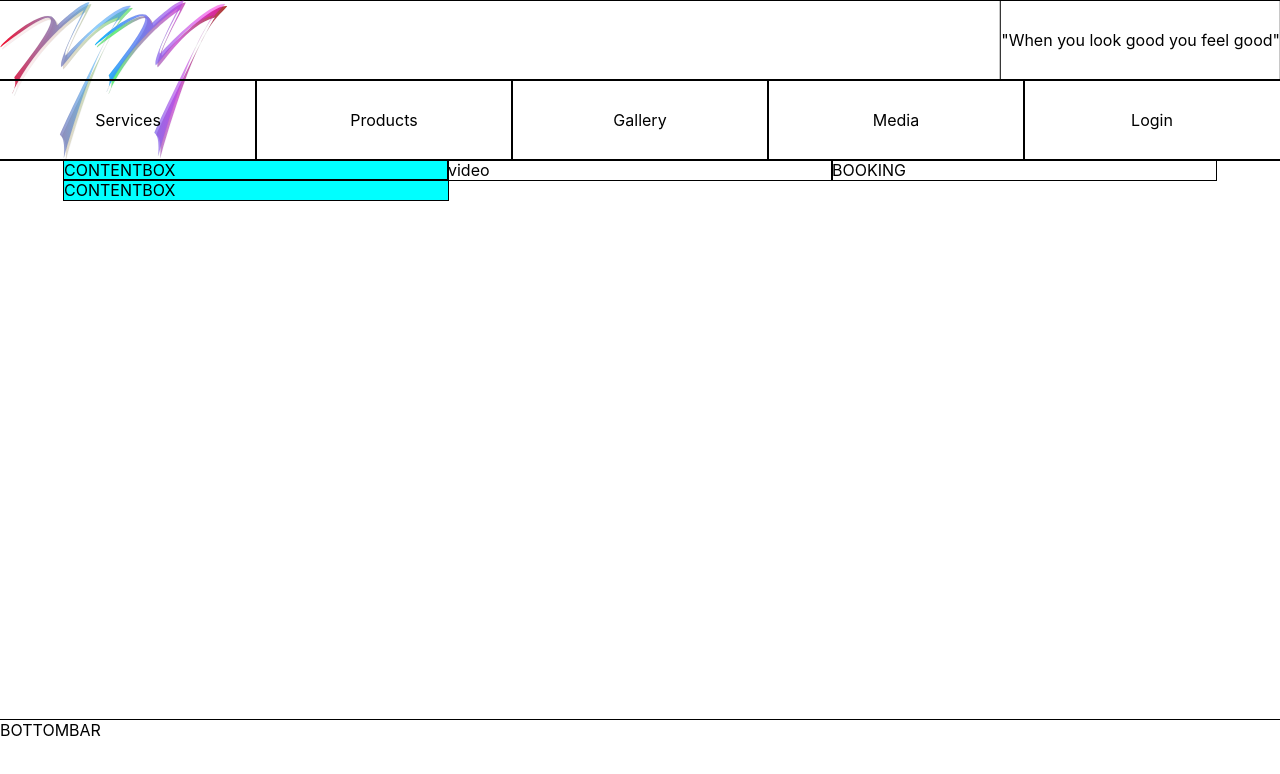
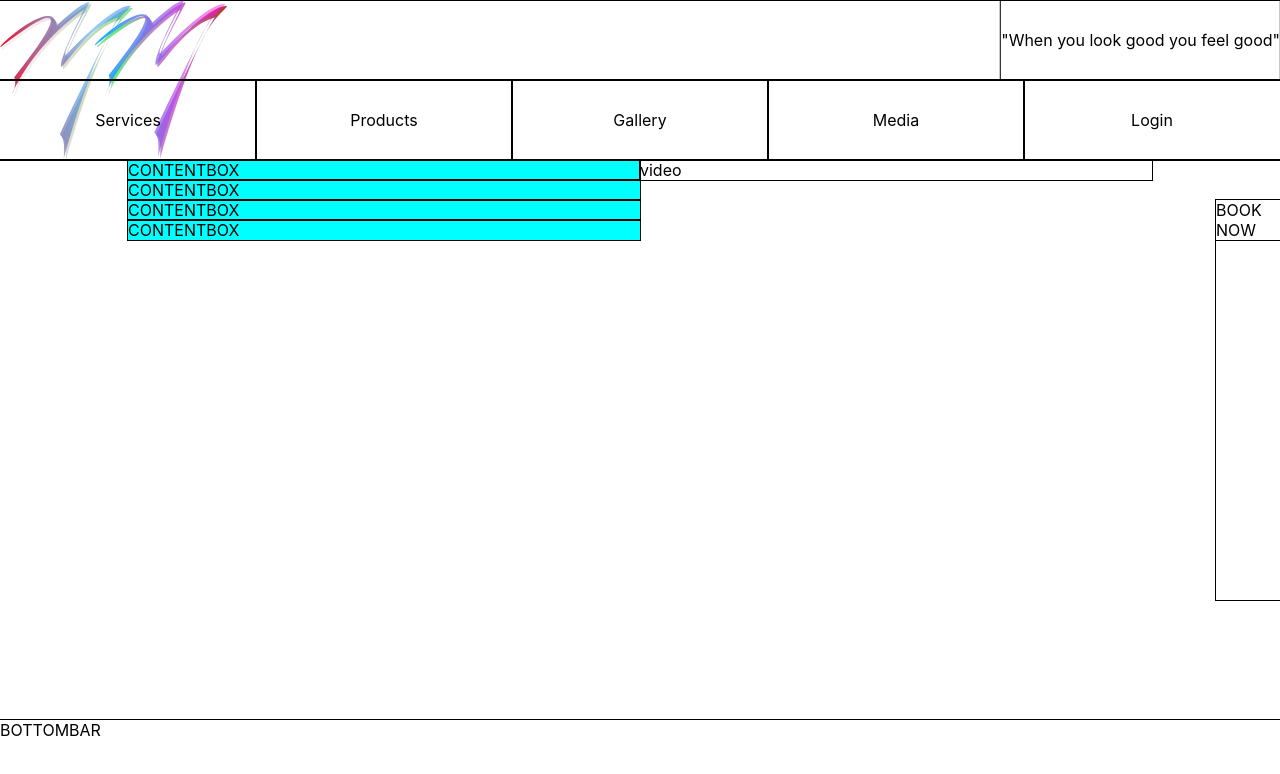
Before and after one commit to leobennett85/MMSalonV3, a React (Vite) app in the folder mmsalonv3/: page / in a window 1280 px wide. Shown: the top 774 px of the page. Built offline with nearby package versions, Linux system fonts and the light colour scheme.

Commit message:
added booking structure

```diff
--- a/mmsalonv3/src/components/Booking.css
+++ b/mmsalonv3/src/components/Booking.css
@@ -0,0 +1,4 @@
+.bFullWrap {
+    height: 100%;
+    width: 100%;
+}
--- a/mmsalonv3/src/components/Booking.jsx
+++ b/mmsalonv3/src/components/Booking.jsx
@@ -1,7 +1,9 @@
 const Booking = () => {
     return (
         <>
-            BOOKING
+            <div className="bFullWrap">
+                BOOK NOW
+            </div>
         </>
     )
 }
--- a/mmsalonv3/src/components/ContentBox.css
+++ b/mmsalonv3/src/components/ContentBox.css
@@ -1,4 +1,4 @@
-.cbFull-wrap {
+.cbFullWrap {
     background-color: aqua;
     width: 100%;
     height: 100%;
--- a/mmsalonv3/src/components/ContentBox.jsx
+++ b/mmsalonv3/src/components/ContentBox.jsx
@@ -3,7 +3,7 @@ import './ContentBox.css';
 const ContentBox = () => {
     return (
         <>
-            <div className="cbFull-wrap">
+            <div className="cbFullWrap">
                 CONTENTBOX
             </div>
         </>
--- a/mmsalonv3/src/components/TopBar.jsx
+++ b/mmsalonv3/src/components/TopBar.jsx
@@ -4,7 +4,7 @@ import './topbar.css'
 const TopBar = () => {
     return (
         <>
-            <div className="tbFull-Wrap">
+            <div className="tbFullWrap">
                 <img className="tbLogo" src={Logo} />
                 <div className="tbMenu center-ver-hor">
                     "When you look good you feel good"
--- a/mmsalonv3/src/components/topbar.css
+++ b/mmsalonv3/src/components/topbar.css
@@ -1,4 +1,4 @@
-.tbFull-Wrap {
+.tbFullWrap {
     display: flex;
     align-items:flex-start;
     height: 100%;
--- a/mmsalonv3/src/components/zero.css
+++ b/mmsalonv3/src/components/zero.css
@@ -3,3 +3,7 @@
     justify-content: center; /* Horizontal centering */
     align-items: center; /* Vertical centering */
 }
+
+.zFront {
+    z-index: 1;
+}
--- a/mmsalonv3/src/pages/Home.jsx
+++ b/mmsalonv3/src/pages/Home.jsx
@@ -10,6 +10,11 @@ const Home = () => {
 
     return (
       <>
+
+        <div className="booking-wrap-hide zFront">
+          <Booking />
+        </div>
+
         <div className="home-wrap">
           <div className="topbar-wrap">
               <TopBar />
@@ -24,13 +29,12 @@ const Home = () => {
                   <div className="contentBox-wrap">
                     <ContentBox />
                     <ContentBox />
+                    <ContentBox />
+                    <ContentBox />
                   </div>
               </div>
               <div className="colB-showbooking-wrap">
                 video
-              </div>
-              <div className="colC-showbooking-wrap">
-                <Booking />
               </div>
           </div>
 
--- a/mmsalonv3/src/pages/SiteStructure.css
+++ b/mmsalonv3/src/pages/SiteStructure.css
@@ -20,7 +20,7 @@ div {
 
 .content-wrap {
     width: 100%;
-    height: auto;
+    height:fit-content;
 }
 
 .bottombar-wrap {
@@ -32,22 +32,16 @@ div {
 
 .colA-showbooking-wrap {
     float: left;
-    margin-left: 5%;
-    width: 30%;
+    margin-left: 10%;
+    width: 40%;
     height: 100%;
 }
 
 .colB-showbooking-wrap{
     float: left;
-    width: 30%;
-    height: auto;
-}
-
-.colC-showbooking-wrap {
-    float: left;
-    margin-right: 5%;
-    width: 30%;
-    height: auto;
+    margin-right: 10%;
+    width: 40%;
+    height: 100%;
 }
 
 .colA-hiddenbooking-wrap {
@@ -60,9 +54,20 @@ div {
     height: auto;
 }
 
-.colC-hiddenbooking-wrap {
-    width: 20%;
-    height: auto;
+.booking-wrap-show {
+    position: fixed;
+    top: 25%;
+    right: 0;
+    width: 50%;
+    height: 50%;
+}
+
+.booking-wrap-hide {
+    position: fixed;
+    top: 25%;
+    right: 0;
+    width: 5%;
+    height: 50%;
 }
 
 .contentBox-wrap {
```
